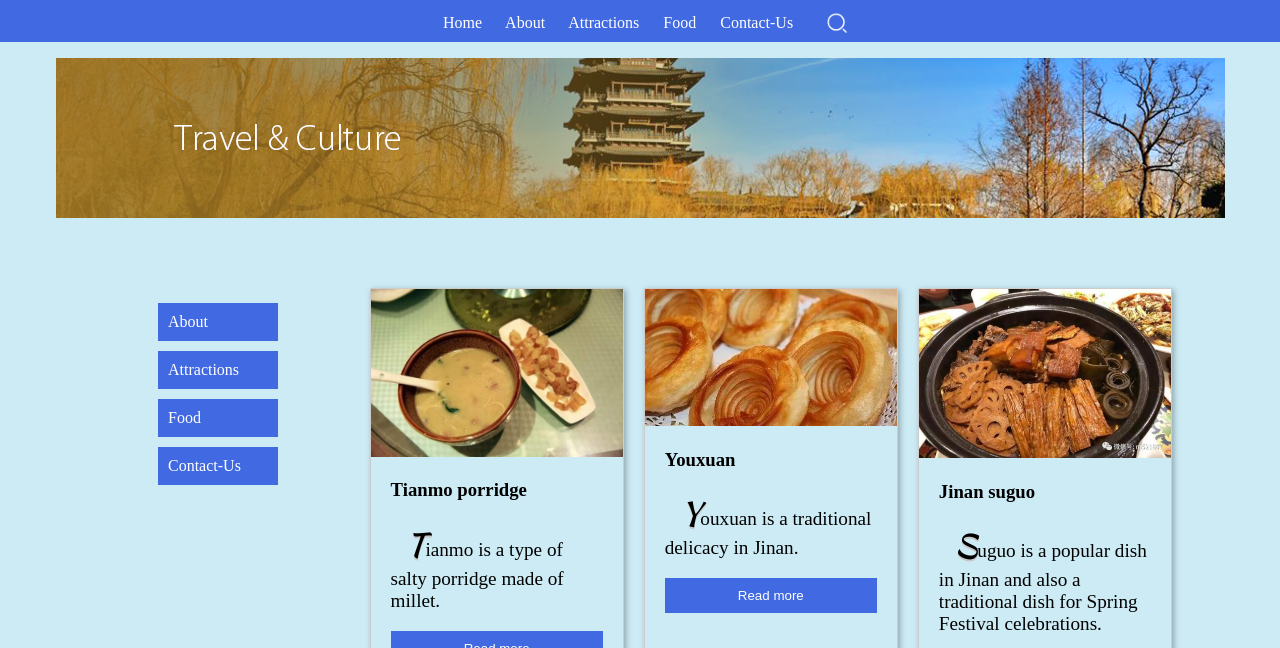
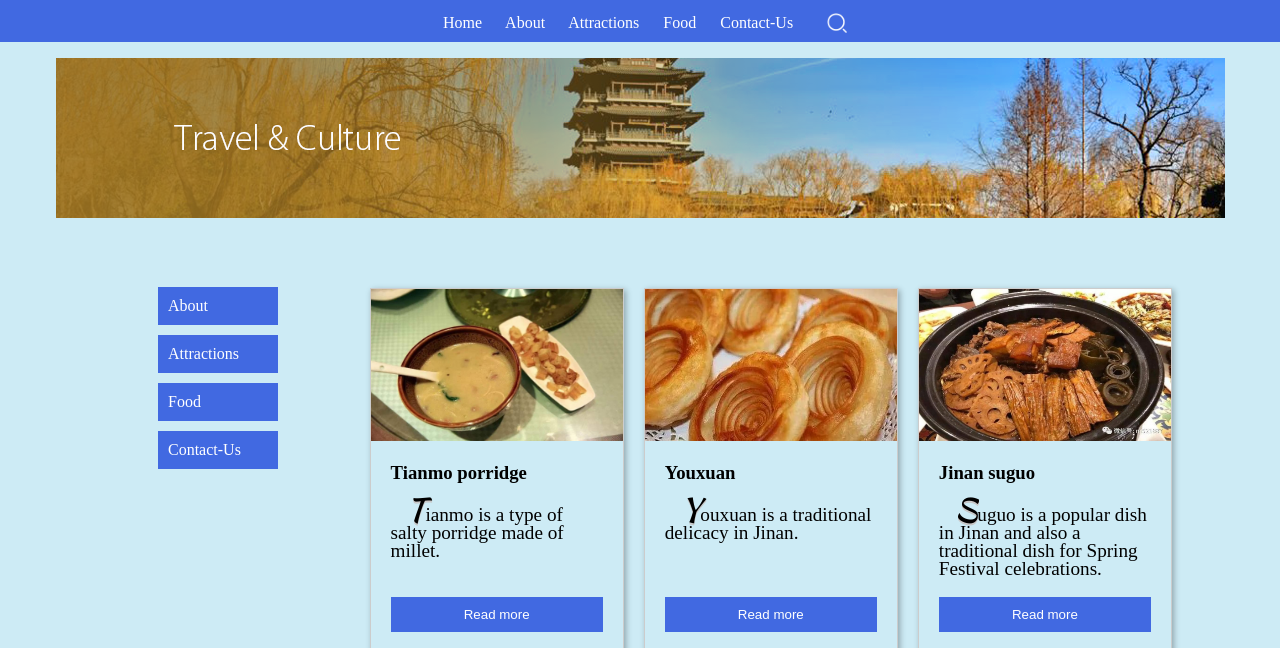
Before and after one commit to fs9944/Project_Tour, a plain HTML site: page jinan/food.html in a window 1280 px wide. Shown: the part 152-800 px from the top of the page. Drawn offline with Linux system fonts and the light colour scheme.

Commit message:
modify jinan html & css

```diff
--- a/jinan/styles/jinan.css
+++ b/jinan/styles/jinan.css
@@ -84,6 +84,11 @@ a > p{
 .cell{
     display: table-cell;
     padding: 0px 30px 30px;
+}
+
+.cell img{
+    width: 100%;
+    height: 40%;
 }
 
 aside{
@@ -219,7 +224,8 @@ footer p{
 }
 
 .text {
-    padding: 0 20px 20px;
+    padding: 0 20px 20px 20px;
+    line-height: 18px;
 }
 
 .text > button {
```
Also changed, not shown: jinan/attractions.html (+2 -0 lines), jinan/food.html (+2 -0 lines).
